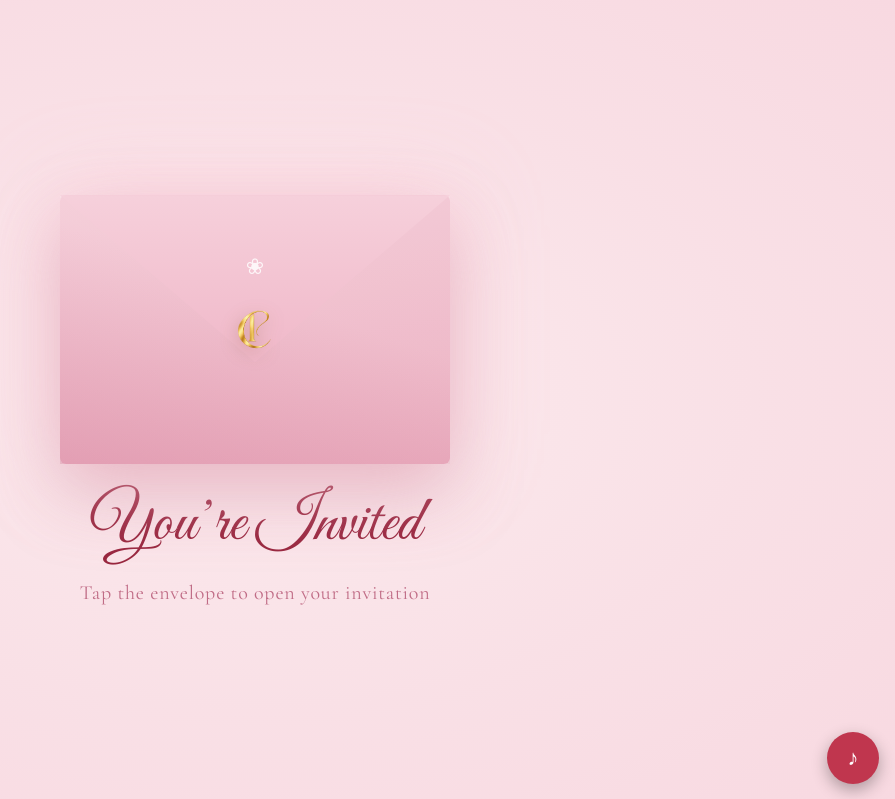
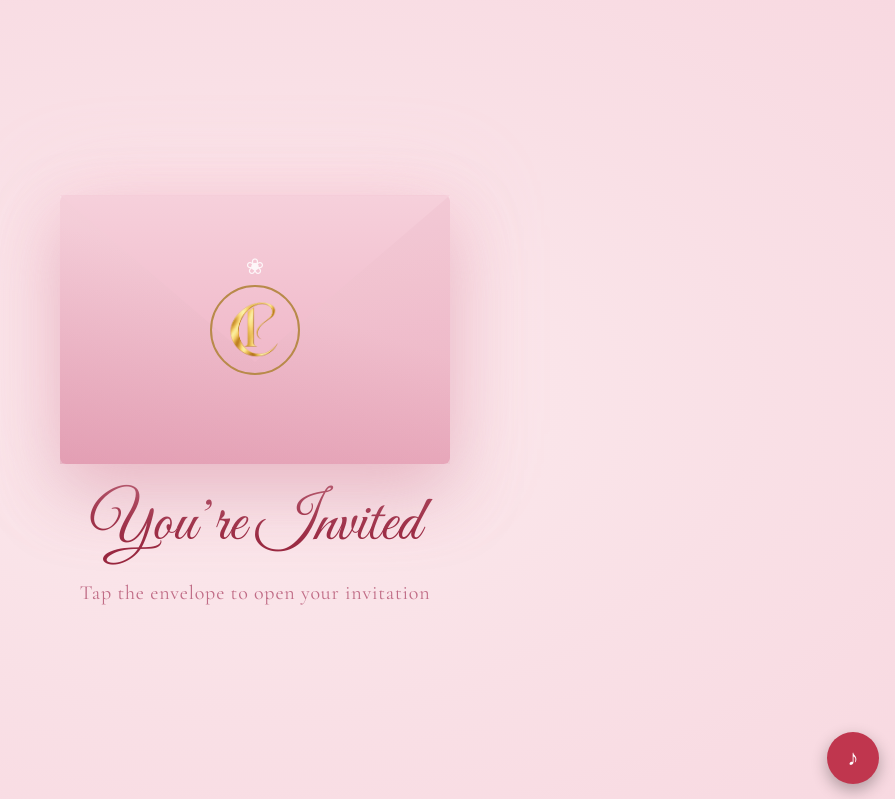
Before and after one commit to MishthiNagpal11/cpwedding, a plain HTML site: page index.html in a window 1280 px wide. Shown: the top 799 px of the page, without its empty margins (385-1280 px from the left). Drawn offline with nearby package versions, Linux system fonts and the light colour scheme.

Commit message:
logo changed

```diff
--- a/index.html
+++ b/index.html
@@ -20,8 +20,11 @@
           <div class="letter"></div>
           <div class="pocket"></div>
           <div class="flap"></div>
-          <span class="fl">❀</span
-          ><img class="logo" src="images/logo.png" alt="C &amp; P monogram" />
+          <span class="fl">❀</span>
+
+          <div class="logo-circle">
+            <img class="logo" src="images/logo.png" alt="C &amp; P monogram" />
+          </div>
         </div>
         <h1 class="script">You’re Invited</h1>
         <p>Tap the envelope to open your invitation</p>
--- a/style.css
+++ b/style.css
@@ -159,6 +159,30 @@ section {
   transition:
     opacity 0.5s,
     transform 0.7s;
+}
+.logo-circle {
+  position: absolute;
+  left: 50%;
+  top: 50%;
+  width: 90px;
+  height: 90px;
+  transform: translate(-50%, -50%);
+  border: 2px solid #b88a4a;
+  border-radius: 50%;
+  display: flex;
+  align-items: center;
+  justify-content: center;
+  box-sizing: border-box;
+  z-index: 3;
+}
+
+.logo-circle .logo {
+  position: static;
+  width: 65%;
+  height: 65%;
+  transform: none;
+  filter: none;
+  object-fit: contain;
 }
 .open .logo {
   opacity: 0;
```
